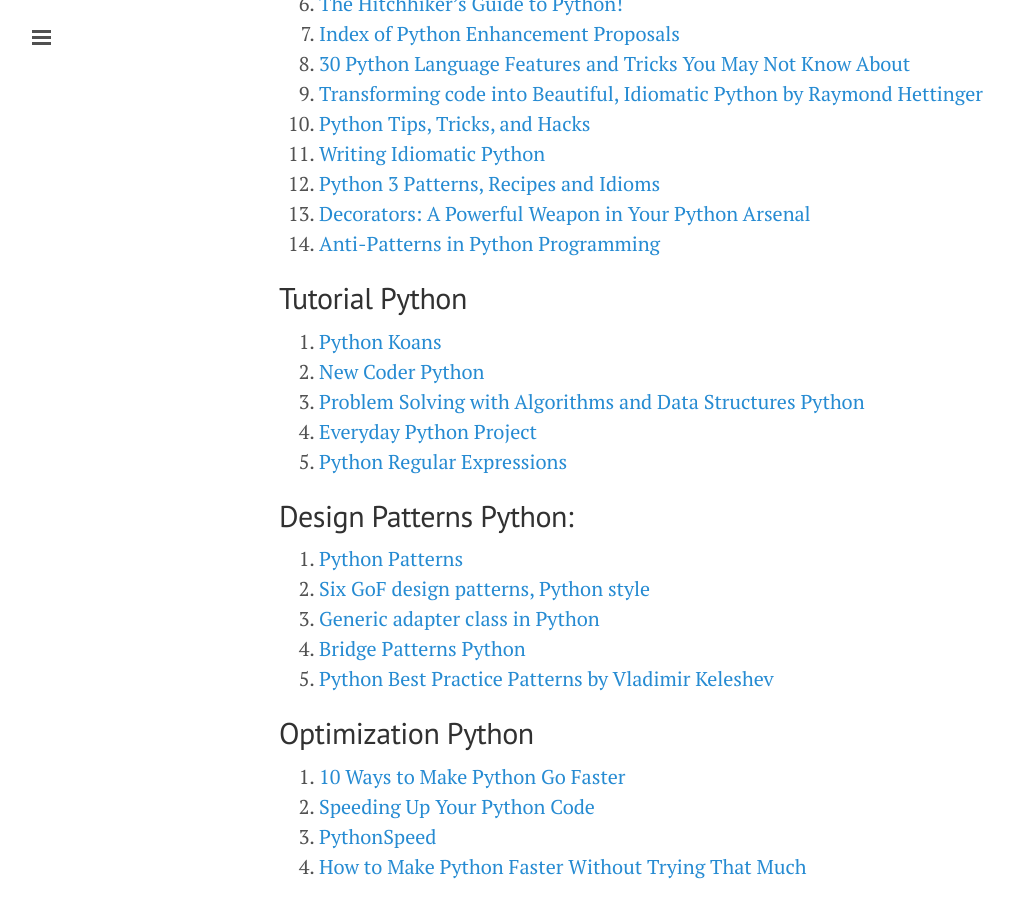
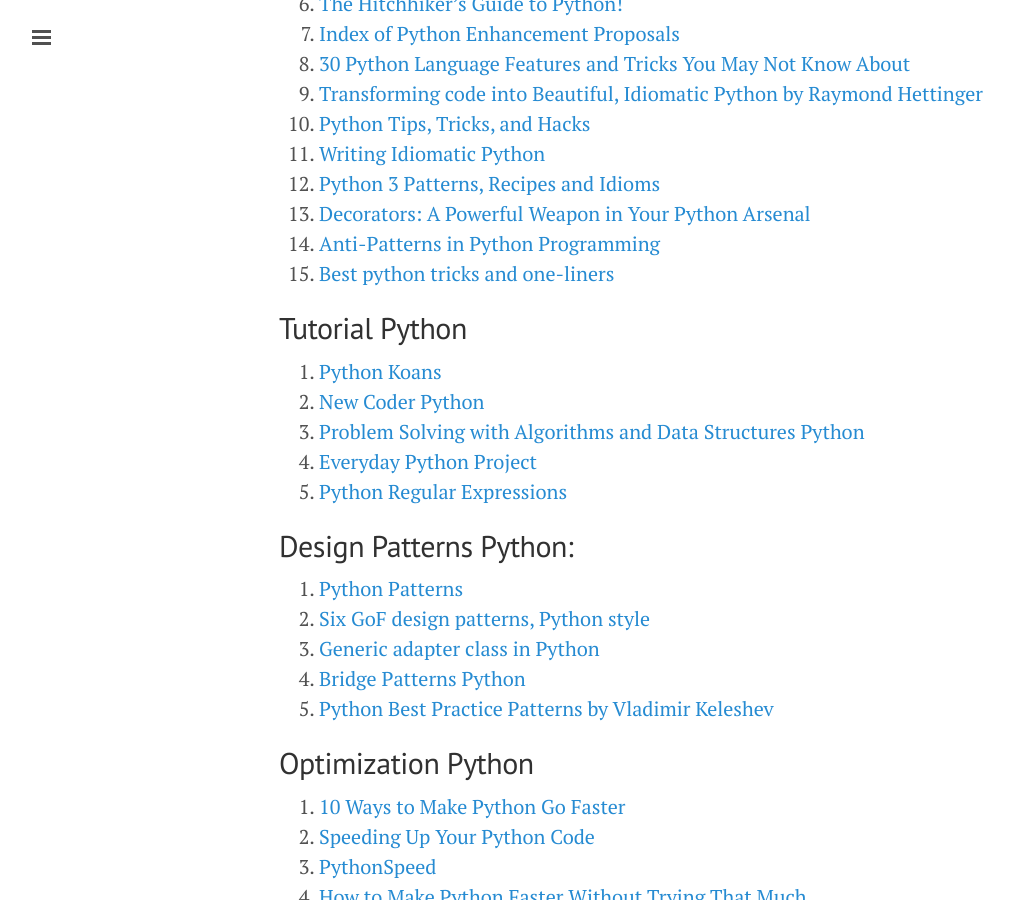
Before and after one commit to ibotdotout/ibotdotout.github.io, a Jekyll site: the page built from _posts/2014-06-08-python.md, in a window 1280 px wide and 900 px high, scrolled down 3208 px. Shown: the whole window, without its empty margins (1-1015 px from the left). Built offline with Jekyll 4.4.1, drawn with Linux system fonts in a browser that asks for light colours; Markdown is read by kramdown in place of the engine named in the settings.

Commit message:
add python tricks

```diff
--- a/_posts/2014-06-08-python.md
+++ b/_posts/2014-06-08-python.md
@@ -131,6 +131,7 @@ permalink: python
 12. [Python 3 Patterns, Recipes and Idioms](http://python-3-patterns-idioms-test.readthedocs.org/en/latest/)
 13. [Decorators: A Powerful Weapon in Your Python Arsenal](https://speakerdeck.com/pycon2014/decorators-a-powerful-weapon-in-your-python-arsenal-by-colton-myers)
 14. [Anti-Patterns in Python Programming](http://lignos.org/py_antipatterns/)
+15. [Best python tricks and one-liners](http://www.reddit.com/r/Python/comments/2e5wb7/best_python_tricks_and_oneliners/)
 
 ## Tutorial Python
 1. [Python Koans](http://github.com/gregmalcolm/python_koans)
```
